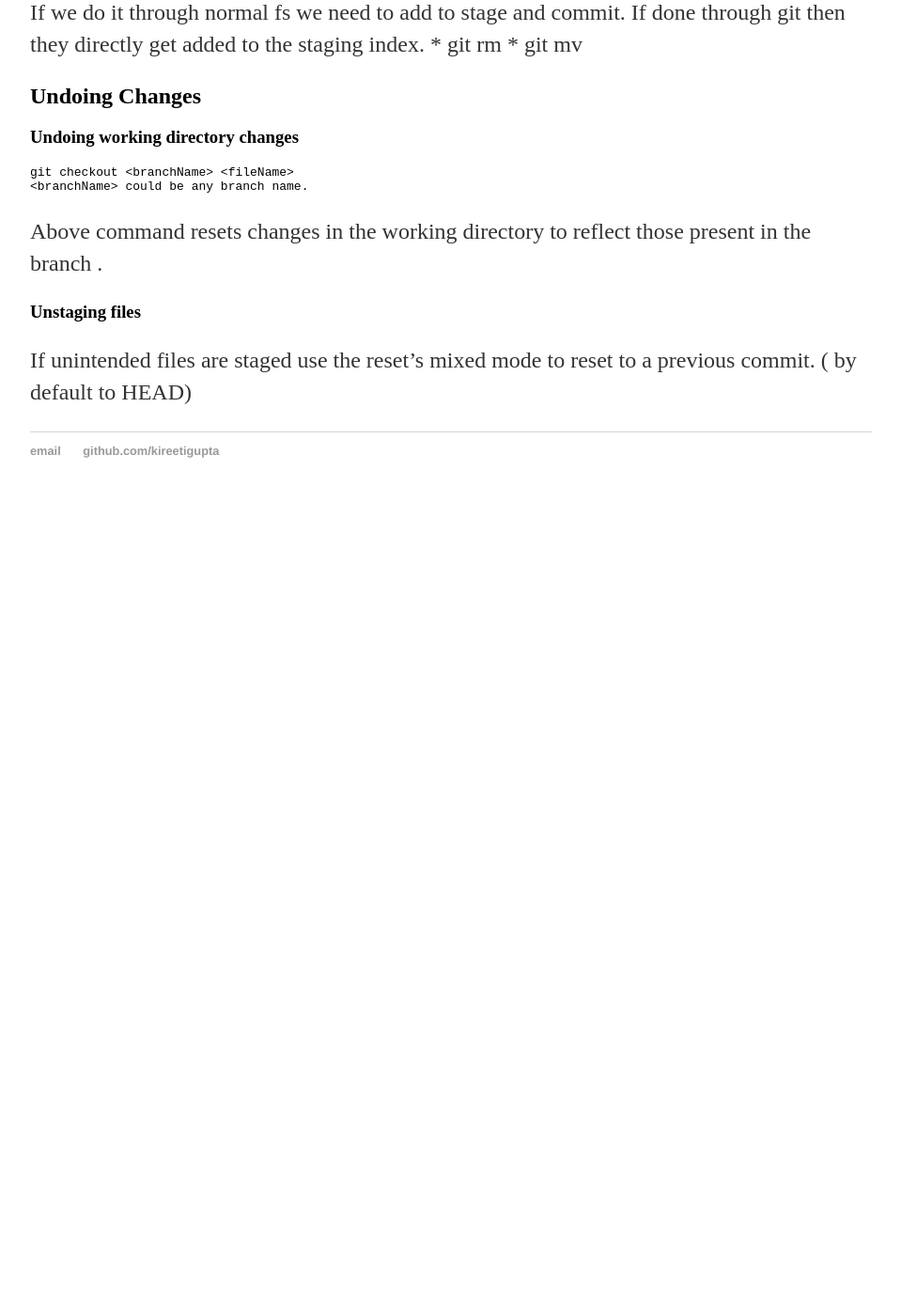
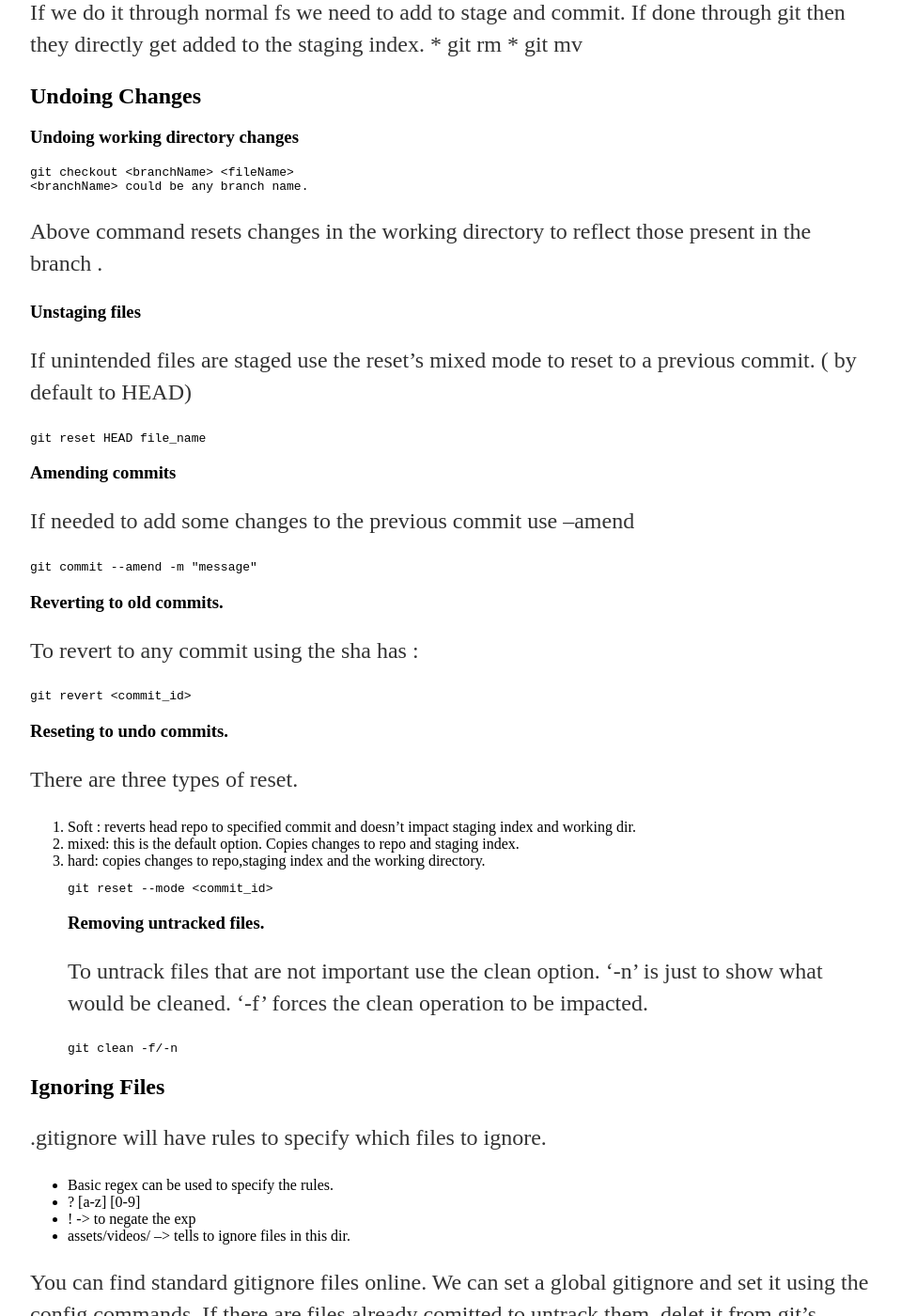
Before and after one commit to kireetigupta/kireetiboorla.github.io, a Jekyll site: the page built from _posts/2018-03-25-gitcommands.md, in a window 1280 px wide and 1400 px high, scrolled down 1818 px. Shown: the whole window at 94% size, without its empty margins (160-1119 px from the left). Built offline with Jekyll 4.4.1, drawn with Linux system fonts in a browser that asks for light colours; before the commit the page ends 2365 px from its top, so only the background shows below that; some of the changed text lies outside the part shown.

Commit message:
Update 2018-03-25-gitcommands.md

````diff
--- a/_posts/2018-03-25-gitcommands.md
+++ b/_posts/2018-03-25-gitcommands.md
@@ -37,14 +37,15 @@ commit = tell git to track changes to comitted files.
 git log helps viewing all the commits.
 git log
 options:
-n <0> : number of commit messages needs to be returned
-since=<date> : return commits only after certain date
-until=<date>
-author=<name>
-grep="search terms" : greps commit messages.
+-n <0> --> number of commit messages needs to be returned
+--since=<date> --> return commits only after certain date
+--until=<date>
+--author=<name>
+--grep="search terms" --> greps commit messages.
 
 
- ## Git architecture has three stages:
+ ## Git tree strucutres
+ Git architecture has three stages:
  1.remote
  2.local repo
  3. staging index.
@@ -82,3 +83,69 @@ Above command resets changes in the working directory to reflect those present i
 
 ### Unstaging files
 If unintended files are staged use the reset's mixed mode to reset to a previous commit. ( by default to HEAD)
+```git
+git reset HEAD file_name
+```
+### Amending commits
+If needed to add some changes to the previous commit use --amend
+```git
+git commit --amend -m "message"
+```
+### Reverting to old commits.
+To revert to any commit using the sha has :
+```git
+git revert <commit_id>
+```
+
+### Reseting to undo commits.
+There are three types of reset.
+1. Soft : reverts head repo to specified commit and doesn't impact staging index and working dir.
+2. mixed: this is the default option. Copies changes to repo and staging index.
+3. hard: copies changes to repo,staging index and the working directory.
+```git
+git reset --mode <commit_id>
+```
+### Removing untracked files.
+To untrack files that are not important use the clean option. '-n' is just to show what would be cleaned. '-f' forces the clean operation to be impacted.
+```git
+git clean -f/-n
+```
+
+## Ignoring Files
+.gitignore will have rules to specify which files to ignore.
+* Basic regex can be used to specify the rules.
+ * ? [a-z] [0-9]
+ * ! -> to negate the exp
+ * assets/videos/ --> tells to ignore files in this dir.
+
+You can find standard gitignore files online.
+We can set a global gitignore and set it using the config commands.
+If there are files already comitted to untrack them, delet it from git's cache.
+git rm --cached <fileName>
+
+ ## Commit Tree
+ tree-ish
+ we can use the below to identify commits.
+ * full SHA-1 hash
+ * HEAD pointer
+ * branch reference, tag reference
+ * ancestry by using the above first. (HEAD^,acf8793^) or (HEAD~1)
+
+We can use any of the above to refer to a branch and use commands related to commits.
+
+To view files in a commit: git ls-tree <tree-ish>
+
+To compare two commits:
+git diff <tree-ish1> <tree-ish2>
+Many other options such as ignoring white space etc are present.
+
+
+## Branches
+### Creating a branch
+git branch <branch_name>
+### Switching branch
+use checkout to switch between branches.
+```git
+git checkout <branch_name>
+```
+###
````
